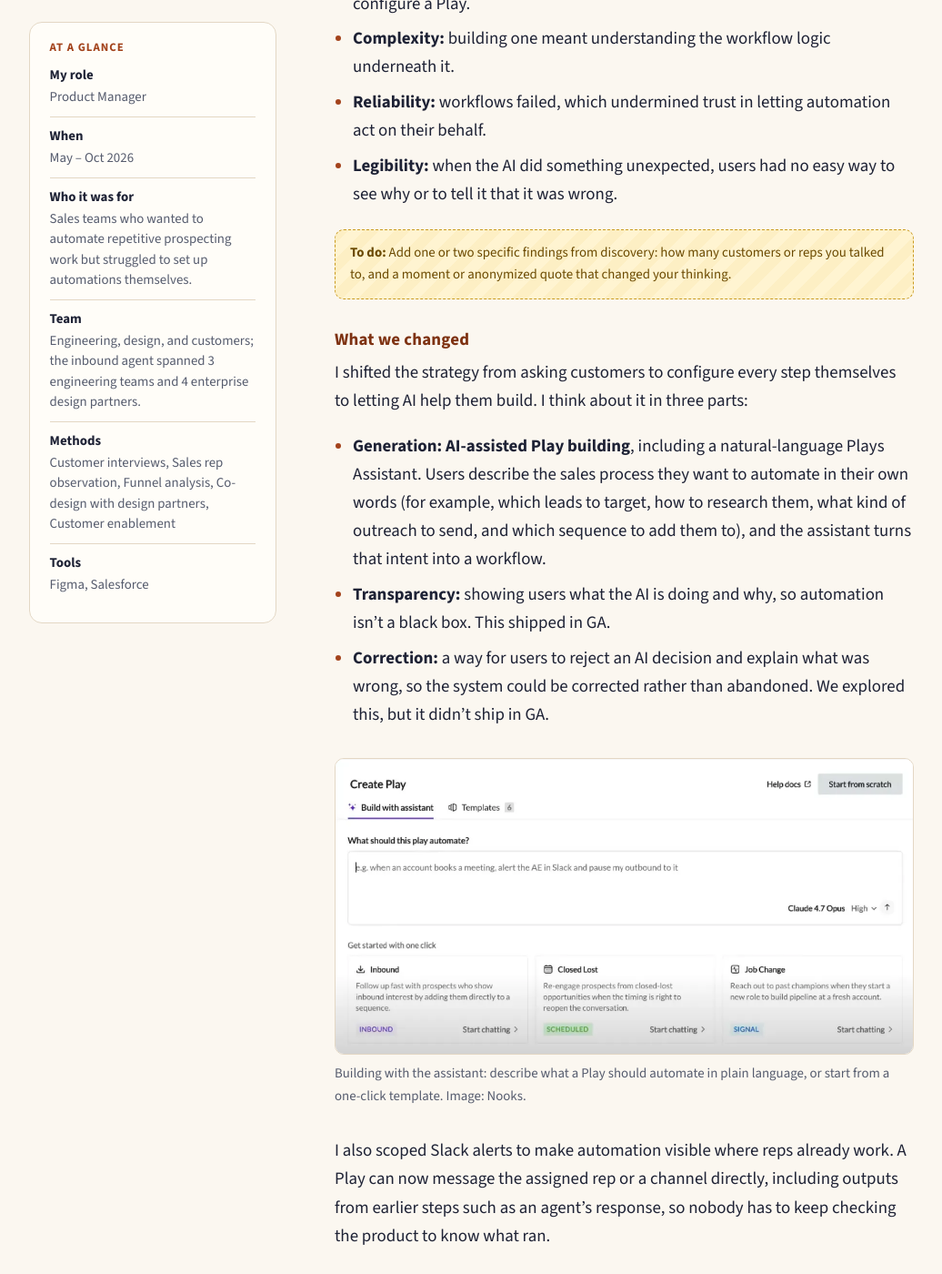
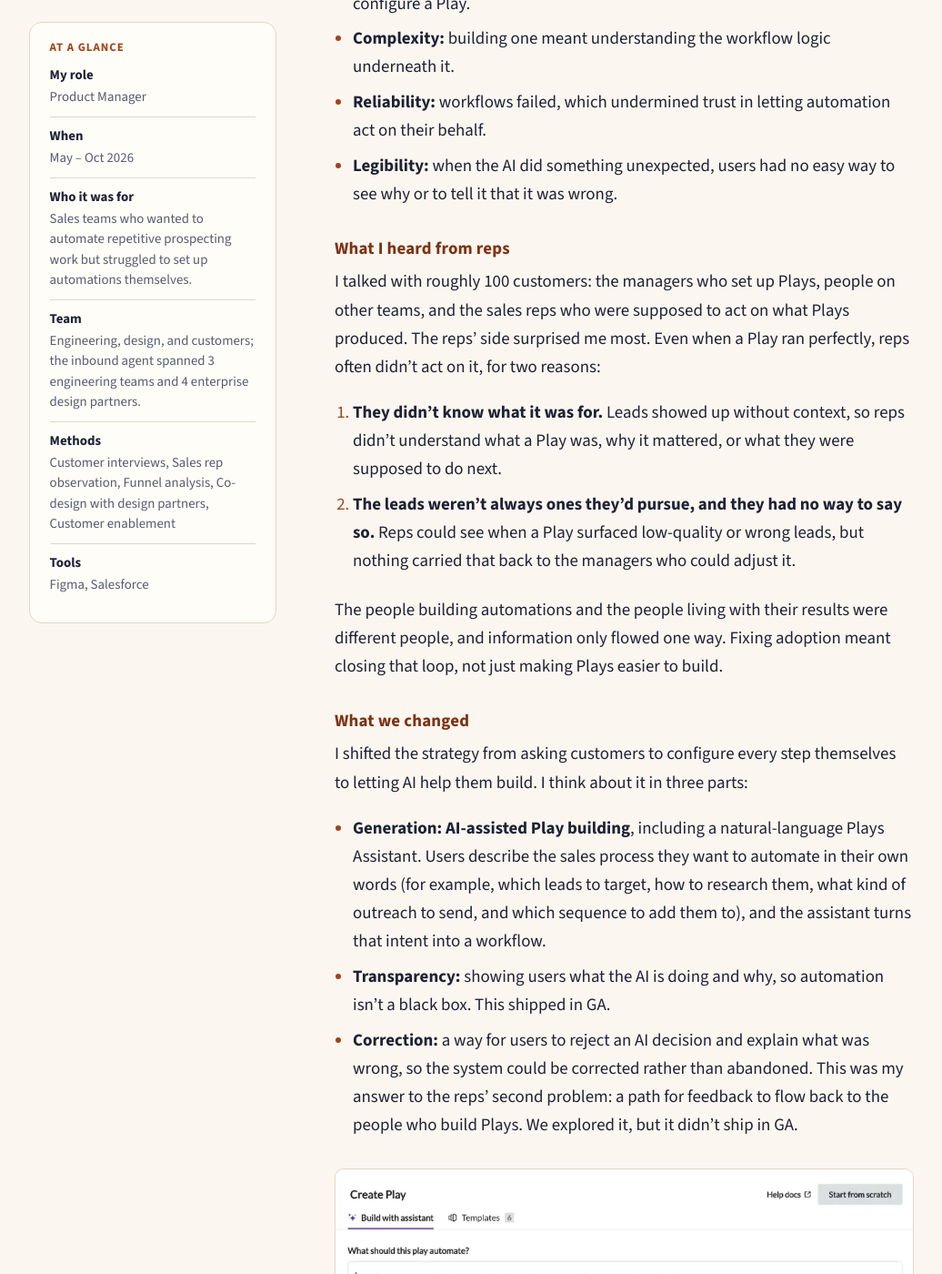
Before and after one commit to sabrinahu618/portfolio, a Jekyll site: the page built from _projects/nooks.md, in a window 1280 px wide and 1400 px high, scrolled down 2720 px. Shown: the whole window at 91% size, without its empty margins (32-1068 px from the left). Built offline with Jekyll 4.4.1, drawn with Linux system fonts in a browser that asks for light colours; some of the changed text lies outside the part shown.

Commit message:
Nooks: add discovery findings from rep and manager research
Co-Authored-By: Claude Opus 5.5 <noreply@anthropic.com>
Claude-Session: https://claude.ai/code/session_01HybnYJGYPLDq5hkAYptQSd

```diff
--- a/_projects/nooks.md
+++ b/_projects/nooks.md
@@ -50,7 +50,14 @@ That showed up in a few ways:
 - **Reliability:** workflows failed, which undermined trust in letting automation act on their behalf.
 - **Legibility:** when the AI did something unexpected, users had no easy way to see why or to tell it that it was wrong.
 
-{% include todo.html note="Add one or two specific findings from discovery: how many customers or reps you talked to, and a moment or anonymized quote that changed your thinking." %}
+### What I heard from reps
+
+I talked with roughly 100 customers: the managers who set up Plays, people on other teams, and the sales reps who were supposed to act on what Plays produced. The reps' side surprised me most. Even when a Play ran perfectly, reps often didn't act on it, for two reasons:
+
+1. **They didn't know what it was for.** Leads showed up without context, so reps didn't understand what a Play was, why it mattered, or what they were supposed to do next.
+2. **The leads weren't always ones they'd pursue, and they had no way to say so.** Reps could see when a Play surfaced low-quality or wrong leads, but nothing carried that back to the managers who could adjust it.
+
+The people building automations and the people living with their results were different people, and information only flowed one way. Fixing adoption meant closing that loop, not just making Plays easier to build.
 
 ### What we changed
 
@@ -58,11 +65,11 @@ I shifted the strategy from asking customers to configure every step themselves
 
 - **Generation:** **AI-assisted Play building**, including a natural-language Plays Assistant. Users describe the sales process they want to automate in their own words (for example, which leads to target, how to research them, what kind of outreach to send, and which sequence to add them to), and the assistant turns that intent into a workflow.
 - **Transparency:** showing users what the AI is doing and why, so automation isn't a black box. This shipped in GA.
-- **Correction:** a way for users to reject an AI decision and explain what was wrong, so the system could be corrected rather than abandoned. We explored this, but it didn't ship in GA.
+- **Correction:** a way for users to reject an AI decision and explain what was wrong, so the system could be corrected rather than abandoned. This was my answer to the reps' second problem: a path for feedback to flow back to the people who build Plays. We explored it, but it didn't ship in GA.
 
 {% include figure.html src="/assets/img/nooks/plays-assistant.webp" alt="The Create Play screen with the Build with assistant tab selected. A text box asks 'What should this play automate?' with the example 'when an account books a meeting, alert the AE in Slack and pause my outbound to it.' Below are one-click starting points: Inbound, Closed Lost, and Job Change." width="1197" height="609" caption="Building with the assistant: describe what a Play should automate in plain language, or start from a one-click template. Image: Nooks." %}
 
-I also scoped Slack alerts to make automation visible where reps already work. A Play can now message the assigned rep or a channel directly, including outputs from earlier steps such as an agent's response, so nobody has to keep checking the product to know what ran.
+For the reps' first problem, I scoped Slack alerts to make automation visible where reps already work. A Play can now message the assigned rep or a channel directly, including outputs from earlier steps such as an agent's response, so nobody has to keep checking the product to know what ran.
 
 {% include figure.html src="/assets/img/nooks/slack-alert.webp" alt="The Plays editor with a workflow of Draft AI Email, then Add to Sequence (assigned round robin to an Inbound Lead - Demo Request sequence), then a Slack Alert step. A side panel configures the Slack Alert to send to the user assigned in the Add to Sequence step, with a message box that can include variables from earlier steps." width="1600" height="1072" caption="A Slack Alert step tells the assigned rep the moment a Play acts, using details from earlier steps. Image: Nooks." %}
 
```
